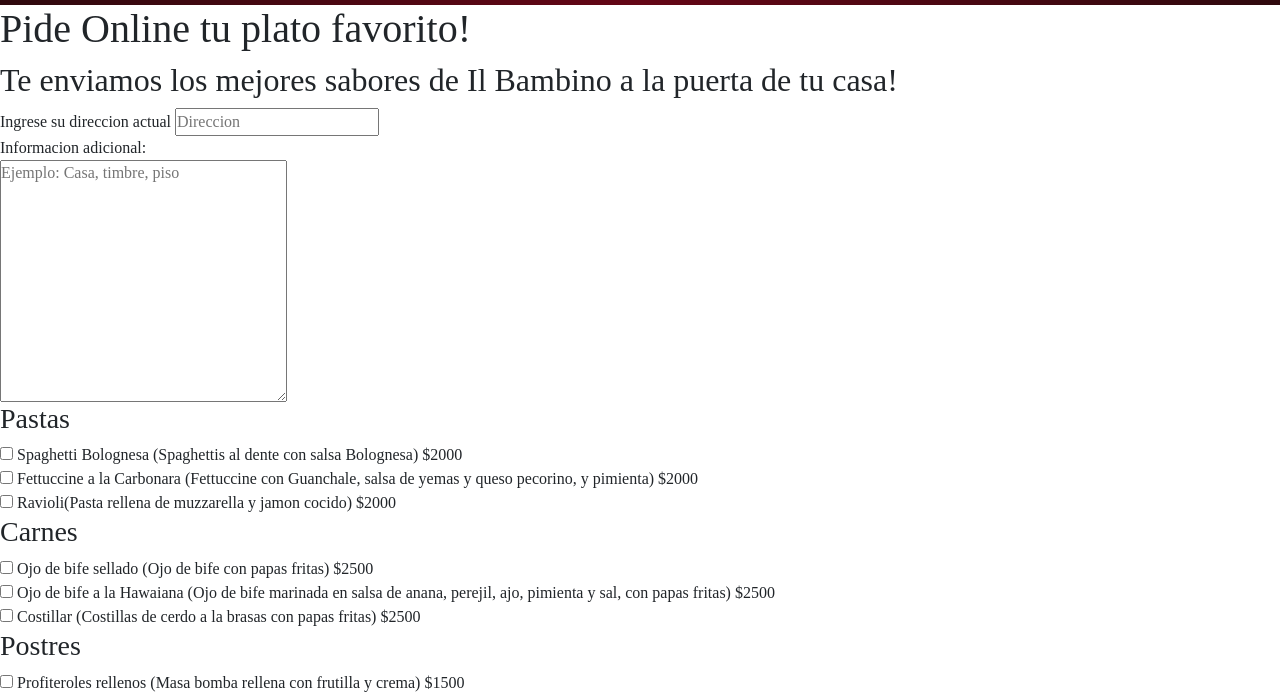
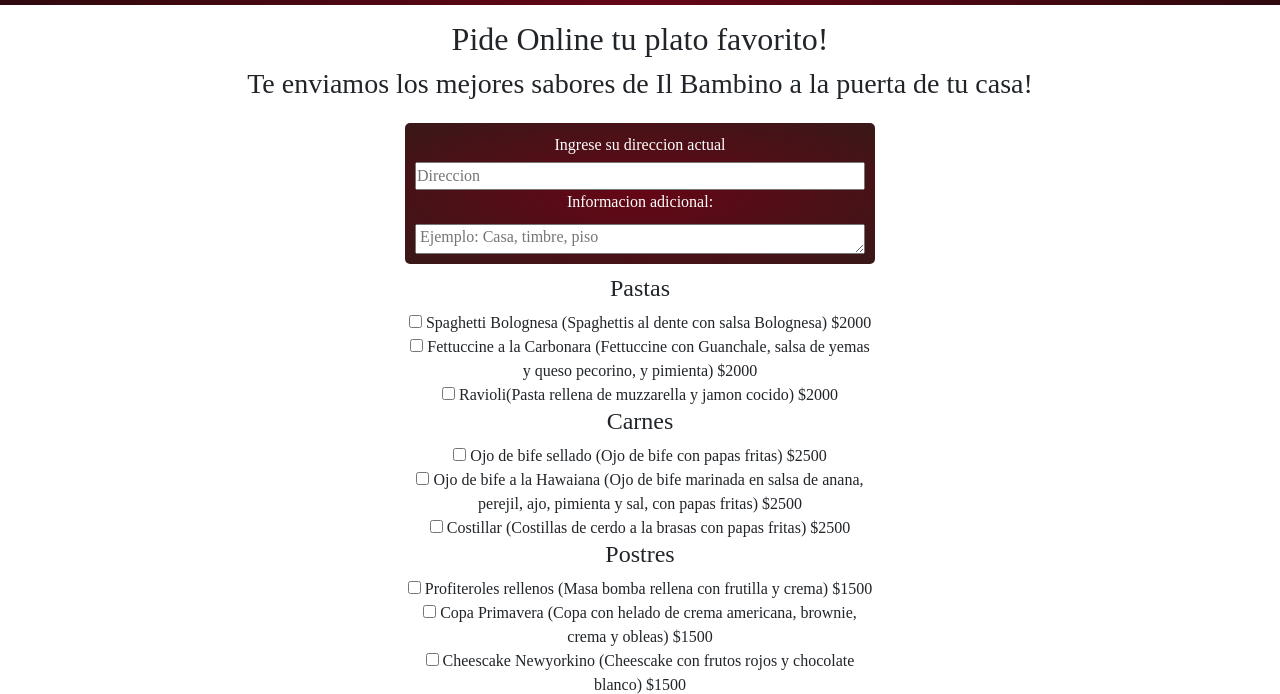
Before and after one commit to AlvaroLeivva/alvaroleivva.github.io, a plain HTML site: page pedir-online.html in a window 1280 px wide. Shown: the part 109-803 px from the top of the page. Drawn offline with nearby package versions, Linux system fonts and the light colour scheme; a web font is replaced by a local one.

Commit message:
Agregado de CSS a seccion Delivery

```diff
--- a/css/style.css
+++ b/css/style.css
@@ -13,15 +13,16 @@ body {
 
 @keyframes animacion {
 
-    0%{
+    0% {
         transform: rotate(0deg);
     }
-    100%{
+
+    100% {
         transform: rotate(360deg);
     }
 }
 
-header nav{
+header nav {
     background: radial-gradient(at bottom, #650616, #180a0a);
     font-size: 20px;
 }
@@ -82,7 +83,7 @@ header nav{
     font-size: 30px;
 }
 
-.seccion-mapa{
+.seccion-mapa {
     color: white;
     margin-top: 20px;
     background-color: rgba(97, 81, 51, 0.806);
@@ -132,7 +133,7 @@ header nav{
     margin: auto;
     margin-top: 20px;
     display: grid;
-    grid-template-columns: 1fr 1fr ;
+    grid-template-columns: 1fr 1fr;
     grid-template-rows: repeat(3, 60px);
     grid-template-areas: 'boedo palermo'
         'puerto sant'
@@ -143,27 +144,27 @@ header nav{
     font-size: 16px;
 }
 
-.boedo{
+.boedo {
     grid-area: boedo;
 }
 
-.palermo{
+.palermo {
     grid-area: palermo
 }
 
-.puerto{
+.puerto {
     grid-area: puerto
 }
 
-.sant{
+.sant {
     grid-area: sant
 }
 
-.recoleta{
+.recoleta {
     grid-area: recoleta
 }
 
-.belgrano{
+.belgrano {
     grid-area: belgrano
 }
 
@@ -202,20 +203,20 @@ footer a {
     margin: 5px;
 }
 
-.copy{
+.copy {
     margin-top: 5px;
 }
 
 
 /* Seccion Contacto */
-.contacto{
+.contacto {
     display: flex;
     justify-content: center;
     margin-bottom: 30px;
     width: 100%;
 }
 
-.tc{
+.tc {
     display: flex;
     flex-wrap: wrap;
     flex-direction: column;
@@ -224,7 +225,7 @@ footer a {
     margin-top: 20px;
 }
 
-.tc .titulo-c{
+.tc .titulo-c {
     margin-bottom: 10px;
 }
 
@@ -232,7 +233,7 @@ footer a {
 
 /* Seccion Registrate */
 
-.titulo-registrate{
+.titulo-registrate {
     display: flex;
     justify-content: center;
     margin: auto;
@@ -240,66 +241,109 @@ footer a {
     margin-bottom: 20px;
 }
 
-.formulario-registrate{
+.formulario-registrate {
     margin: auto;
     max-width: 900px;
 }
 
 /* Final seccion registrate */
 
-@media (min-width: 730px){
+/* Seccion Delivery  */
+
+.titulo-delivery {
+    display: flex;
+    flex-direction: column;
+    align-items: center;
+    text-align: center;
+    margin-top: 15px;
+    margin-bottom: 15px
+}
+
+.form-pedir {
+    max-width: 470px;
+    margin: auto;
+    margin-bottom: 10px;
+    text-align: center;
+}
+
+.form-pedir textarea,
+.form-pedir .info-pedido {
+    margin-top: 5px;
+    width: 100%;
+}
+
+.form-pedir .direccion {
+    color: white;
+    border-radius: 5px;
+    padding: 10px;
+    margin-bottom: 10px;
+    background: radial-gradient(at center, #650616, #391818);
+}
+
+.form-pedir .info-extra {
+    height: 30px;
+}
+
+.opciones-pedir .boton {
+    margin-top: 10px;
+}
+
+
+/* Fin Seccion Delivery */
+
+@media (min-width: 730px) {
 
     .menu-secciones ul {
         display: flex;
         column-gap: 50px;
     }
 
-    .menu-secciones ul li{
+    .menu-secciones ul li {
         font-size: 18px;
     }
 
-    .menu-info .navs{
+    .menu-info .navs {
         opacity: 0.8;
     }
 
-    .navs:hover{
+    .navs:hover {
         opacity: 1;
     }
 
-    .navs{
+    .navs {
         transition: all 500ms ease-in-out
     }
 
-    .info{
+    .info {
         margin-top: 30px;
     }
 
-    .info .item{
+    .info .item {
         flex-wrap: nowrap;
     }
 
-    .info .img{
+    .info .img {
         width: 30%;
     }
 
-    .info .text{
+    .info .text {
         flex: 1;
         text-align: left;
     }
 
-    .impar .text{
+    .impar .text {
         margin-left: 30px;
     }
 
-    .impar .img{
+    .impar .img {
         order: 2;
     }
 
-    .text p{
+    .text p {
         font-size: 18px;
     }
 
-    .item:hover{
+    .item:hover {
         background-color: rgb(218, 213, 213);
     }
 
@@ -313,14 +357,14 @@ footer a {
         height: 580;
     }
 
-    .locales{
-        grid-template-columns: 1fr 1fr 1fr ;
+    .locales {
+        grid-template-columns: 1fr 1fr 1fr;
         grid-template-rows: repeat(2, 60px);
         grid-template-areas: 'boedo palermo puerto'
             'sant recoleta belgrano'
     }
 
-    .mapa{
+    .mapa {
         width: 70%;
         height: 460px;
     }
--- a/pedir-online.html
+++ b/pedir-online.html
@@ -1,4 +1,5 @@
 <html lang="en">
+
 <head>
     <meta charset="UTF-8">
     <meta name="viewport" content="width=device-width, initial-scale=1.0" />
@@ -35,8 +36,9 @@
                 <a class="navbar-brand logo-principal" href="index.html">
                     <img src="imagenes/logo_pasta.jpg" alt="" width="80" class="d-inline-block align-text-top">
                 </a>
-                <button class="navbar-toggler" type="button" data-bs-toggle="collapse" data-bs-target="#navbarTogglerDemo01"
-                    aria-controls="navbarTogglerDemo01" aria-expanded="false" aria-label="Toggle navigation">
+                <button class="navbar-toggler" type="button" data-bs-toggle="collapse"
+                    data-bs-target="#navbarTogglerDemo01" aria-controls="navbarTogglerDemo01" aria-expanded="false"
+                    aria-label="Toggle navigation">
                     <span class="navbar-toggler-icon"></span>
                 </button>
                 <div class="collapse navbar-collapse justify-content-evenly" id="navbarTogglerDemo01">
@@ -65,29 +67,44 @@
     </header>
 
     <main>
-        <h1>Pide Online tu plato favorito!</h1>
-        <h2>Te enviamos los mejores sabores de Il Bambino a la puerta de tu casa!</h2>
-        <form class="form-pedir">
+
+        <div class="titulo-delivery">
             <div>
+                <h2>Pide Online tu plato favorito!</h1>
+            </div>
 
             <div>
+                <h3>Te enviamos los mejores sabores de Il Bambino a la puerta de tu casa!</h2>
+            </div>
+        </div>
+
+        <form class="form-pedir">
+
+            <div class="direccion">
+                <div>
                     <span>Ingrese su direccion actual</span>
-                    <input type="text" placeholder="Direccion">
+                </div>
+
+                <div>
+                    <input class="info-pedido" type="text" placeholder="Direccion">
                 </div>
 
                 <div>
                     <span>Informacion adicional:</span>
                 </div>
 
-                <div>
-                    <textarea class="info-extra" name="" id="" cols="30" rows="10"
-                        placeholder="Ejemplo: Casa, timbre, piso"></textarea>
+                <div class="info-pedido">
+                    <textarea class="info-extra" "
+                            placeholder=" Ejemplo: Casa, timbre, piso"></textarea>
                 </div>
+            </div>
+
+
 
             <div class="opciones-pedir">
 
                 <div>
-                        <h3>Pastas</h3>
+                    <h4>Pastas</h4>
                     <input type="checkbox" name="pasta_1">
                     <span>Spaghetti Bolognesa (Spaghettis al dente con salsa Bolognesa) $2000</span>
                 </div>
@@ -104,7 +121,7 @@
                 </div>
 
                 <div>
-                        <h3>Carnes</h3>
+                    <h4>Carnes</h4>
                     <input type="checkbox" name="carne_1">
                     <span>Ojo de bife sellado (Ojo de bife con papas fritas) $2500</span>
                 </div>
@@ -121,7 +138,7 @@
                 </div>
 
                 <div>
-                        <h3>Postres</h3>
+                    <h4>Postres</h4>
                     <input type="checkbox" name="postre_1">
                     <span>Profiteroles rellenos (Masa bomba rellena con frutilla y crema) $1500</span>
                 </div>
@@ -136,10 +153,8 @@
                     <span>Cheescake Newyorkino (Cheescake con frutos rojos y chocolate blanco) $1500</span>
                 </div>
 
-                </div>
-
                 <div>
-                    <input type="submit" value="Pedir">
+                    <input class="boton" type="submit" value="Enviar pedido">
                 </div>
 
             </div>
@@ -155,16 +170,23 @@
 
         <div class="redes">
             <ul>
-                <li><a class="redes" href="https://www.instagram.com/" target="_blank"> <img width="30px" src="imagenes/instagram.png" alt=""></a></li>
-                <li><a class="redes" href="https://www.facebook.com/Facebook" target="_blank"> <img width="25px" src="imagenes/facebook.png" alt=""></a></li>
-                <li><a class="redes" href="https://twitter.com/home" target="_blank"> <img width="25px" src="imagenes/twitter.png" alt=""></a></li>
-                <li><a class="redes" href="https://web.whatsapp.com/" target="_blank"> <img width="25px" src="imagenes/whatsapp.png" alt=""></a></li>
+                <li><a class="redes" href="https://www.instagram.com/" target="_blank"> <img width="30px"
+                            src="imagenes/instagram.png" alt=""></a></li>
+                <li><a class="redes" href="https://www.facebook.com/Facebook" target="_blank"> <img width="25px"
+                            src="imagenes/facebook.png" alt=""></a></li>
+                <li><a class="redes" href="https://twitter.com/home" target="_blank"> <img width="25px"
+                            src="imagenes/twitter.png" alt=""></a></li>
+                <li><a class="redes" href="https://web.whatsapp.com/" target="_blank"> <img width="25px"
+                            src="imagenes/whatsapp.png" alt=""></a></li>
             </ul>
         </div>
 
     </footer>
 
     <!-- JavaScript Bundle with Popper -->
-    <script src="https://cdn.jsdelivr.net/npm/bootstrap@5.2.0/dist/js/bootstrap.bundle.min.js" integrity="sha384-A3rJD856KowSb7dwlZdYEkO39Gagi7vIsF0jrRAoQmDKKtQBHUuLZ9AsSv4jD4Xa" crossorigin="anonymous"></script>
+    <script src="https://cdn.jsdelivr.net/npm/bootstrap@5.2.0/dist/js/bootstrap.bundle.min.js"
+        integrity="sha384-A3rJD856KowSb7dwlZdYEkO39Gagi7vIsF0jrRAoQmDKKtQBHUuLZ9AsSv4jD4Xa" crossorigin="anonymous">
+    </script>
 </body>
+
 </html>
```
Also changed, not shown: index.html (+0 -7 lines), registrate.html (+0 -1 lines). Lines whose indentation alone changed are shown as unchanged.
